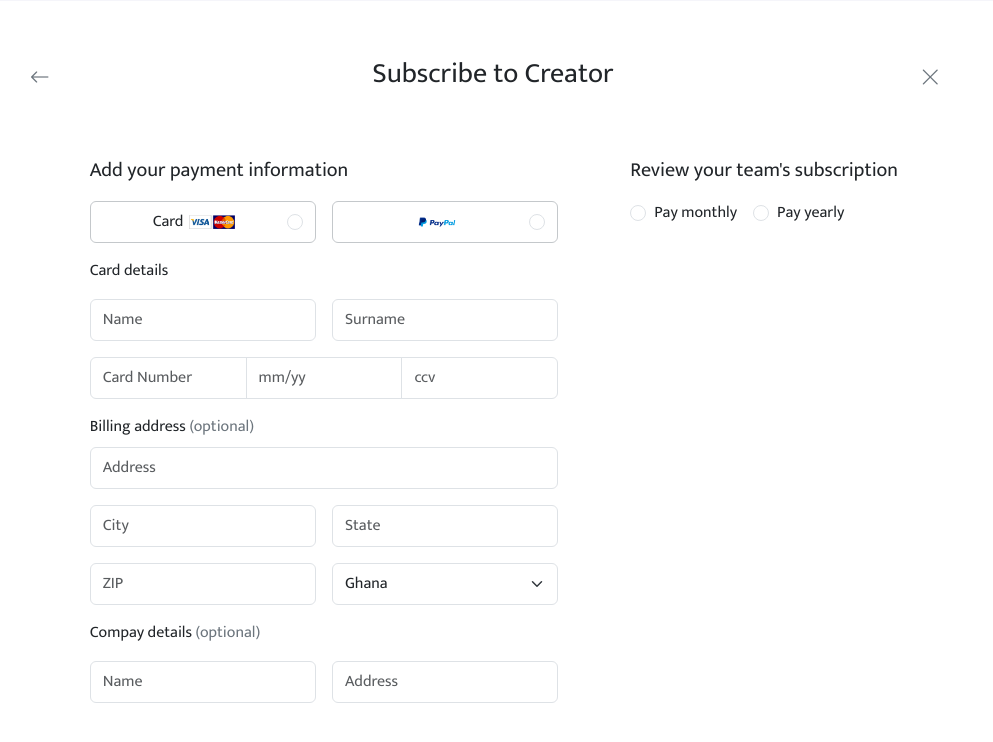
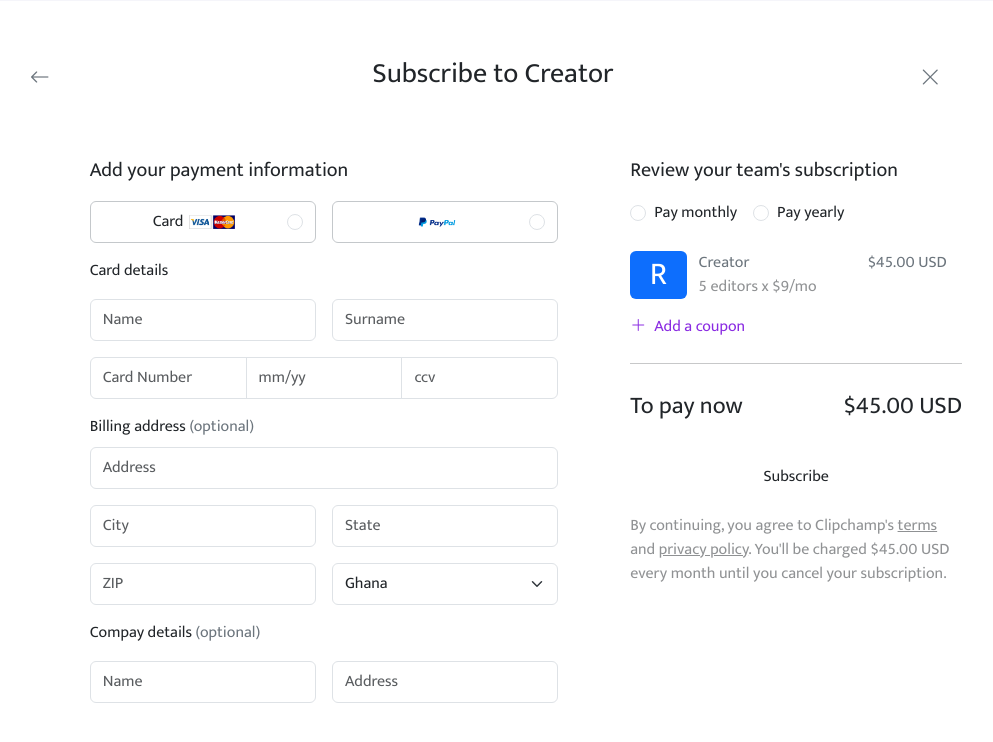
Before and after one commit to Dhrego/checkout, a React (Vite) app: page / in a window 1280 px wide. Shown: the top 742 px of the page, without its empty margins (147-1140 px from the left). Built offline with nearby package versions, Linux system fonts and the light colour scheme.

Commit message:
completed layout

```diff
--- a/src/App.jsx
+++ b/src/App.jsx
@@ -185,6 +185,7 @@
             </div>
             <div className="col-md-5">
               <p className="fs-5">Review your team's subscription</p>
+              <div>
                 <div class="form-check form-check-inline">
                   <input
                     class="form-check-input"
@@ -210,6 +211,48 @@
                   </label>
                 </div>
               </div>
+              <div className="container-md row mt-4 mb-3">
+                <div className="col text-white  text-center rounded bg-primary fs-2">
+                  R
+                </div>
+                <div className="col-6">
+                  <p className="m-0 text-secondary">Creator</p>
+                  <p className="m-0 text-body-tertiary">5 editors x $9/mo</p>
+                </div>
+                <div className="col-md-4 text-secondary">$45.00 USD</div>
+              </div>
+              <div className="add">
+                <p className="">
+                  <a href="#" className="text-decoration-none">
+                    <i class="bi bi-plus-lg me-2"></i>Add a coupon
+                  </a>
+                </p>
+              </div>
+              <div className="my-4 col-11">
+                <hr />
+              </div>
+              <div className="col-11 fs-4 d-flex justify-content-between">
+                <p>To pay now</p>
+                <p>$45.00 USD</p>
+              </div>
+              <div className="d-grid my-2 col-11">
+                <button className="btn p-3 btn-secondary-outline">
+                  Subscribe
+                </button>
+                <p className="text-body-tertiary my-2 fs-6">
+                  By continuing, you agree to Clipchamp's{" "}
+                  <a href="#" className="text-body-tertiary">
+                    terms
+                  </a>{" "}
+                  and{" "}
+                  <a href="#" className="text-body-tertiary">
+                    privacy policy
+                  </a>
+                  . You'll be charged $45.00 USD every month until you cancel
+                  your subscription.
+                </p>
+              </div>
+            </div>
           </div>
         </div>
       </body>
--- a/src/App.scss
+++ b/src/App.scss
@@ -18,3 +18,6 @@
 .form-control{
   box-shadow: none !important;
 }
+a{
+  color:blueviolet !important;
+}
```
Lines whose indentation alone changed are shown as unchanged.
